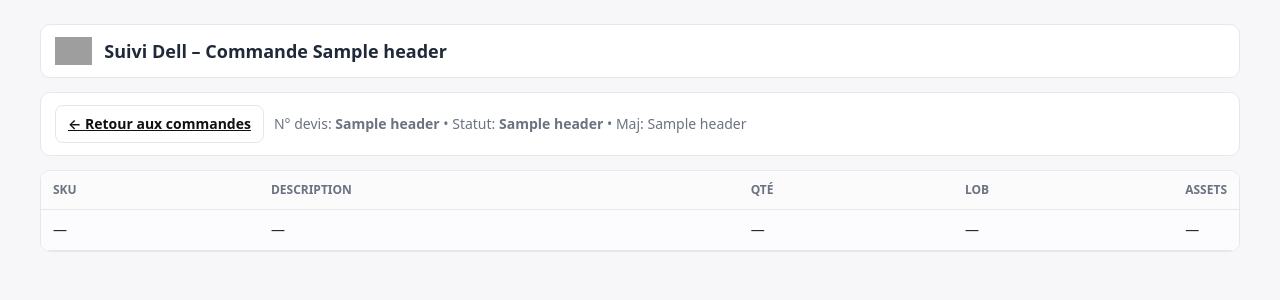
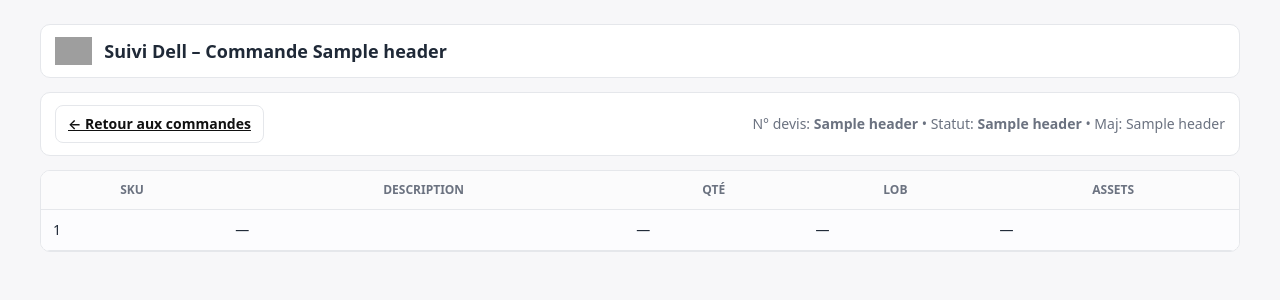
Before and after one commit to Selimyahyaoui/front, a FastAPI app: template app/templates/orders_dell.html in a window 1280 px wide. Shown: the top 300 px of the page. Run offline with FastAPI, Linux system fonts and the light colour scheme; the template is opened without the code that fills it: most values are stand-ins (such as "Sample title", 1, 10 or a date in 2020); parts of the project's set-up code (start-up, migrations or seed data) failed here and were passed over; grey boxes are pictures that could not be loaded.

Commit message:
Update orders_dell.html

```diff
--- a/app/templates/orders_dell.html
+++ b/app/templates/orders_dell.html
@@ -6,10 +6,7 @@
   <link rel="stylesheet" href="/static/style.css" />
   <meta name="viewport" content="width=device-width, initial-scale=1" />
   <style>
-    :root{
-      --ink:#1f2937; --muted:#6b7280; --border:#e5e7eb;
-      --card:#fff; --bg:#f7f7f9; --brand:#14823b;
-    }
+    :root{--ink:#1f2937;--muted:#6b7280;--border:#e5e7eb;--card:#fff;--bg:#f7f7f9;--brand:#14823b}
     html,body{margin:0;padding:0;background:var(--bg);color:var(--ink);
       font:14px/1.45 system-ui,-apple-system,Segoe UI,Roboto,Ubuntu,Arial}
     .shell{max-width:1200px;margin:24px auto;padding:0 16px}
@@ -23,24 +20,16 @@
     .muted{color:var(--muted)}
 
     .card{overflow:hidden}
-    .card-scroll{overflow:auto;max-height:70vh}
+    table{width:100%;border-collapse:separate;border-spacing:0}
+    thead th{position:sticky;top:0;background:#fbfbfc;border-bottom:1px solid var(--border);
+      font-size:12px;text-transform:uppercase;color:var(--muted);padding:10px}
+    tbody td{border-bottom:1px solid var(--border);padding:10px;vertical-align:top}
 
-    table{width:100%;border-collapse:separate;border-spacing:0}
-    thead th{
-      position:sticky;top:0;background:#fbfbfc;border-bottom:1px solid var(--border);
-      font-size:12px;text-transform:uppercase;color:var(--muted);padding:10px;text-align:left
-    }
-    td{border-bottom:1px solid var(--border);padding:10px;vertical-align:top}
-    tbody tr:nth-child(odd){background:#fcfcfe}
-
-    /* nested details table */
-    .details{
-      border:1px solid var(--border);border-radius:8px;padding:10px;background:#fff
-    }
-    .details h4{margin:0 0 8px 0;font-size:13px;color:var(--muted)}
-    .btn-toggle{width:32px;height:28px;line-height:1;border-radius:6px}
-    .btn-toggle[aria-expanded="true"]{background:#eef7f0;border-color:#cfe7d6}
-    .nowrap{white-space:nowrap}
+    .details{background:#fcfcfe;border:1px solid var(--border);border-radius:8px;padding:10px}
+    .details h4{margin:0 0 6px 0;font-size:14px}
+    .btn-toggle{width:28px;height:28px;line-height:0;padding:0;border-radius:6px}
+    .btn-toggle:after{content:"+";font-weight:700}
+    .btn-toggle.active:after{content:"–"}
   </style>
 </head>
 <body>
@@ -53,69 +42,62 @@
 
   <div class="toolbar">
     <a class="btn" href="/orders">← Retour aux commandes</a>
-    <div class="muted">
-      N° devis: <b>{{ header[2] if header else '–' }}</b> •
-      Statut: <b>{{ header[3] if header else '–' }}</b> •
-      Maj: {{ header[4] if header else '–' }}
-    </div>
+    <div class="muted" style="flex:1"></div>
+    {% if header %}
+      <div class="muted">N° devis: <b>{{ header[2] }}</b> • Statut: <b>{{ header[3] }}</b> • Maj: {{ header[4] }}</div>
+    {% endif %}
   </div>
 
   <div class="card">
-    <div class="card-scroll">
     <table>
       <thead>
         <tr>
-            <th class="nowrap">SKU</th>
+          <th>SKU</th>
           <th>Description</th>
-            <th class="nowrap">Qté</th>
-            <th class="nowrap">LOB</th>
-            <th class="nowrap">Assets</th>
+          <th>Qté</th>
+          <th>LOB</th>
+          <th>Assets</th>
         </tr>
       </thead>
       <tbody>
         {% for r in rows %}
-          {# r indices from backend:
-             7=sku, 8=description, 9=qty, 10=lob, 11=assets(list) #}
+        {# r = (sku, desc, qty, lob, assets[]) #}
         <tr>
-            <td class="nowrap">{{ r[7] or '—' }}</td>
-            <td>{{ r[8] or '—' }}</td>
-            <td class="nowrap">{{ r[9] or '—' }}</td>
-            <td class="nowrap">{{ r[10] or '—' }}</td>
-            <td class="nowrap" style="width:1%;">
-              {% if r|length > 11 and r[11] %}
-                <button class="btn btn-toggle"
-                        type="button"
-                        aria-expanded="false"
-                        aria-controls="row-{{ loop.index }}"
-                        onclick="toggleRow('row-{{ loop.index }}', this)">+</button>
+          <td>{{ r[0] or '—' }}</td>
+          <td>{{ r[1] or '—' }}</td>
+          <td>{{ r[2] or '—' }}</td>
+          <td>{{ r[3] or '—' }}</td>
+          <td>
+            {% if r[4] and r[4]|length > 0 %}
+              <button class="btn btn-toggle" onclick="toggleRow('asset-{{ loop.index }}', this)"></button>
             {% else %}
               —
             {% endif %}
           </td>
         </tr>
 
-          {% if r|length > 11 and r[11] %}
-          <tr id="row-{{ loop.index }}" style="display:none;">
+        {% if r[4] and r[4]|length > 0 %}
+        <tr id="asset-{{ loop.index }}" style="display:none;">
           <td colspan="5">
             <div class="details">
-                <h4>Détails des assets ({{ r[11]|length }})</h4>
+              <h4>Détails des assets ({{ r[4]|length }})</h4>
               <table>
                 <thead>
                   <tr>
-                      <th>Service tag</th>
-                      <th>Asset tag</th>
+                    <th>Service Tag</th>
+                    <th>Asset Tag</th>
                     <th>MACs</th>
                   </tr>
                 </thead>
                 <tbody>
-                    {% for a in r[11] %}
+                  {% for a in r[4] %}
                   <tr>
-                      <td class="nowrap">{{ a.service_tag or '—' }}</td>
-                      <td class="nowrap">{{ a.asset_tag or '—' }}</td>
+                    <td>{{ a.service_tag or '—' }}</td>
+                    <td>{{ a.asset_tag or '—' }}</td>
                     <td>
-                        {% if a.macs and a.macs|length>0 %}
+                      {% if a.macs %}
                         {% for m in a.macs %}
-                            {{ m.mac_address }}{% if m.mac_type %} ({{ m.mac_type }}){% endif %}<br>
+                          {{ m.mac_address or '—' }}{% if m.mac_type %} ({{ m.mac_type }}){% endif %}{% if not loop.last %}<br>{% endif %}
                         {% endfor %}
                       {% else %}
                         —
@@ -137,19 +119,16 @@
       </tbody>
     </table>
   </div>
-  </div>
 
 </div>
 
 <script>
   function toggleRow(id, btn){
     var row = document.getElementById(id);
+    if(!row) return;
     var show = row.style.display === "none";
     row.style.display = show ? "table-row" : "none";
-    if(btn){
-      btn.setAttribute("aria-expanded", show ? "true" : "false");
-      btn.textContent = show ? "−" : "+";
-    }
+    if(btn){ btn.classList.toggle("active", show); }
   }
 </script>
 </body>
```
Lines whose indentation alone changed are shown as unchanged.
